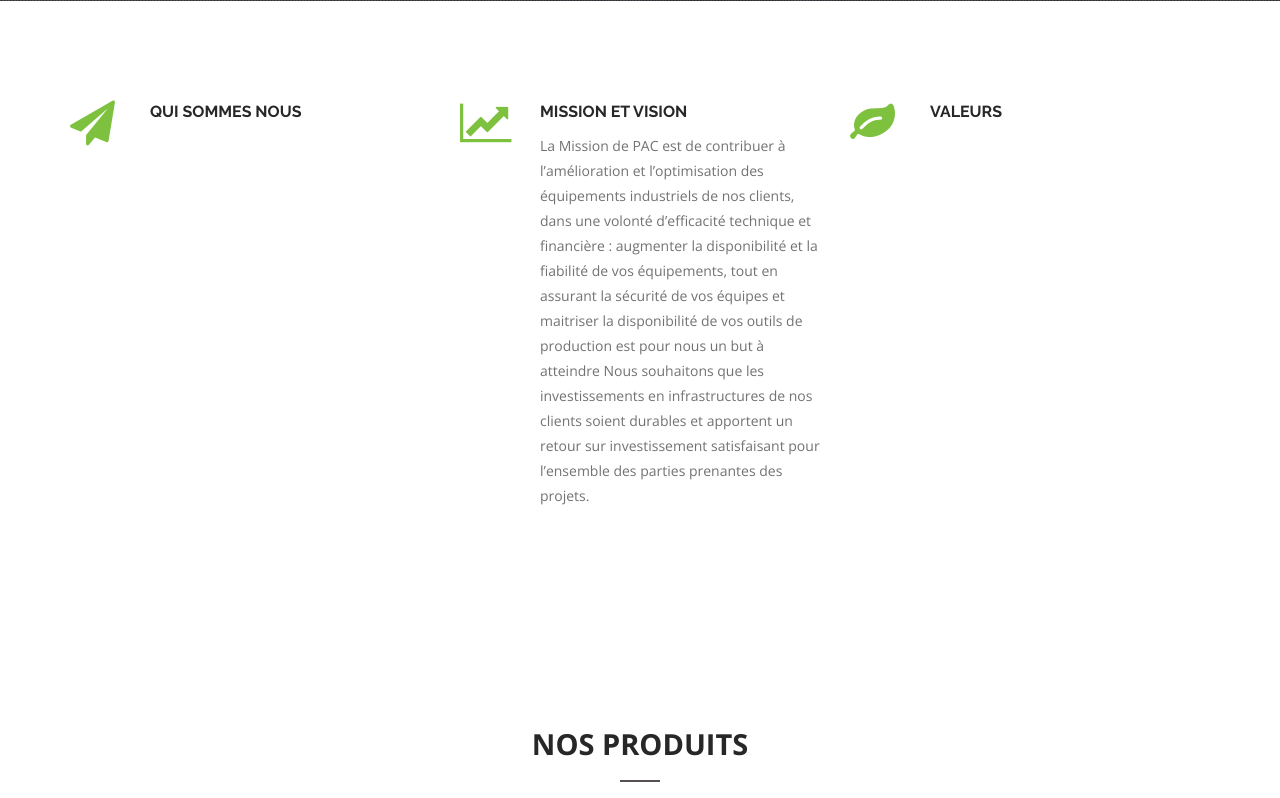
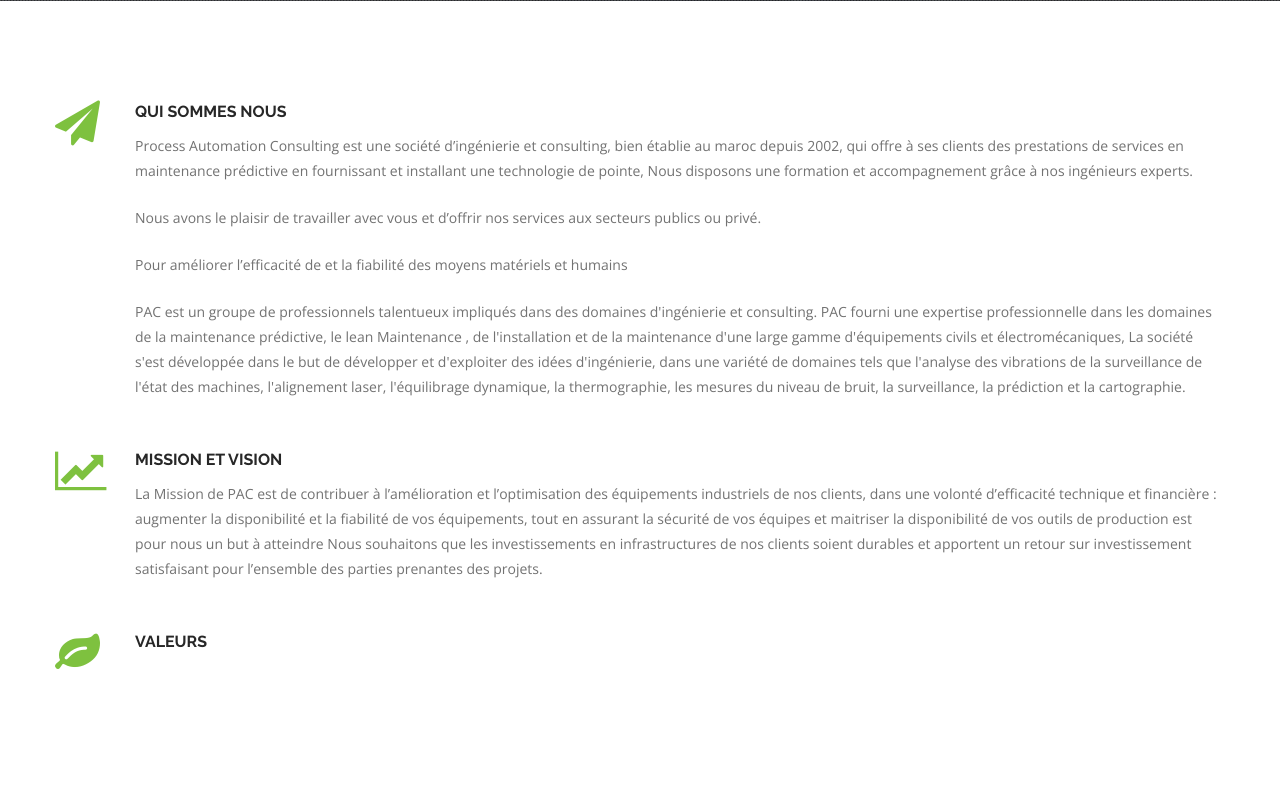
Before and after one commit to Khalil200a/pac, a Django app: page / in a window 1280 px wide. Shown: the part 799-1597 px from the top of the page. Run offline with Django 3.2, Linux system fonts and the light colour scheme; data comes from the database, SQL or seed files in the repository; some libraries are stand-ins or nearby versions.

Commit message:
Mise a jour

```diff
--- a/templates/index.html
+++ b/templates/index.html
@@ -167,19 +167,22 @@
             <div class="container">
                 <div class="row">
                     <!-- Features Icon-->
-                    <div class="col-md-4">
+                    <div >
                         <div class="features-icon-box">
                             <div class="features-icon">
                                 <i class="fa fa-paper-plane"></i>
                             </div>
                             <div class="features-info">
                                 <h4>Qui sommes nous</h4>
-                                <p></p>
+                                <p>Process Automation Consulting est une société d’ingénierie et consulting, bien établie au maroc depuis 2002, qui offre à ses clients des prestations de services en maintenance prédictive en fournissant et installant une technologie de pointe, Nous disposons une formation et accompagnement grâce à nos ingénieurs experts.</p>
+                                <p>Nous avons le plaisir de travailler avec vous et d’offrir nos services aux secteurs publics ou privé.</p>
+                                <p>Pour améliorer l’efficacité de et la fiabilité des moyens matériels et humains </p>
+                                <p>PAC est un groupe de professionnels talentueux impliqués dans des domaines d'ingénierie et consulting. PAC fourni une expertise professionnelle dans les domaines de la maintenance prédictive, le lean Maintenance , de l'installation et de la maintenance d'une large gamme d'équipements civils et électromécaniques, La société s'est développée dans le but de développer et d'exploiter des idées d'ingénierie, dans une variété de domaines tels que l'analyse des vibrations de la surveillance de l'état des machines, l'alignement laser, l'équilibrage dynamique, la thermographie, les mesures du niveau de bruit, la surveillance, la prédiction et la cartographie.</p>
                             </div>
                         </div>
                     </div>
                     <!-- Features Icon-->
-                    <div class="col-md-4">
+                    <div>
                         <div class="features-icon-box">
                             <div class="features-icon">
                                 <i class="fa fa-line-chart"></i>
@@ -199,7 +202,7 @@
                         </div>
                     </div>
                     <!-- Features Icon-->
-                    <div class="col-md-4">
+                    <div >
                         <div class="features-icon-box">
                             <div class="features-icon">
                                 <i class="fa fa-leaf"></i>
```
Also changed, not shown: static/images/logopac.png (added), 1 other file.
